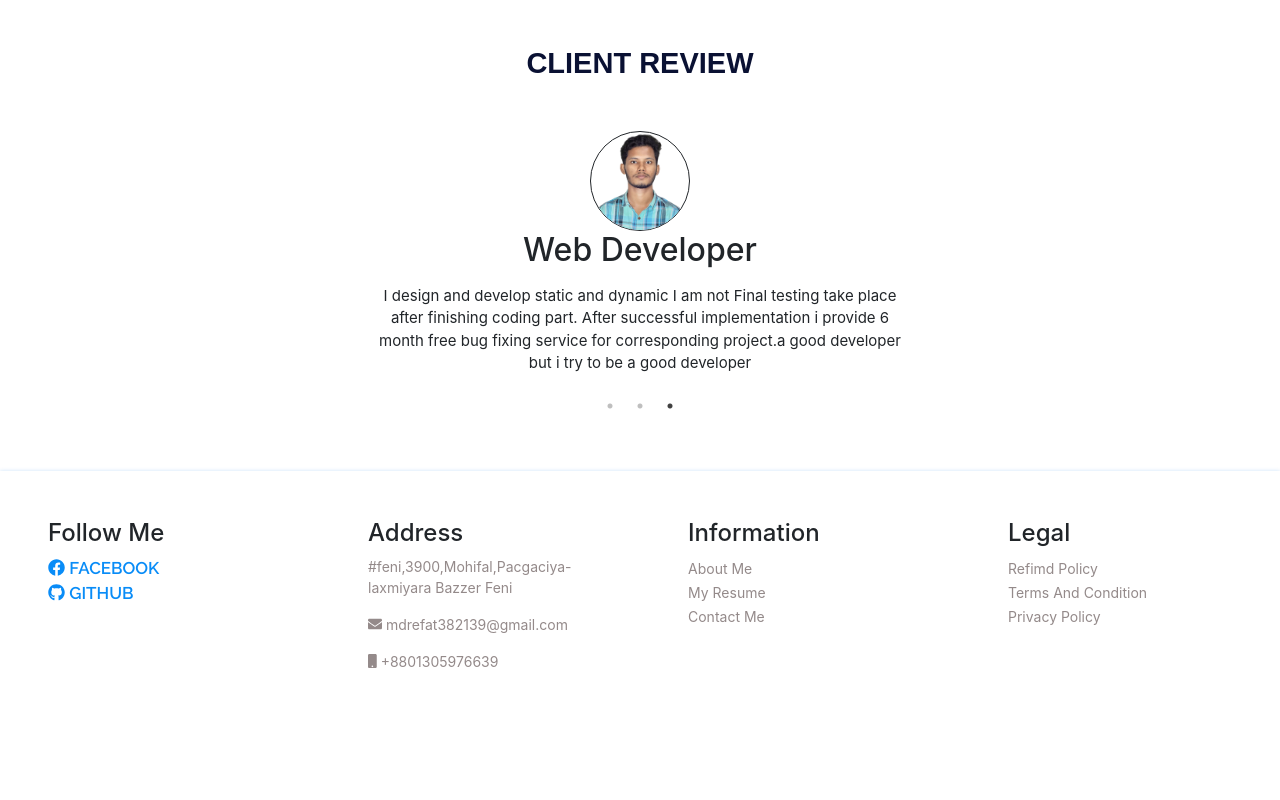
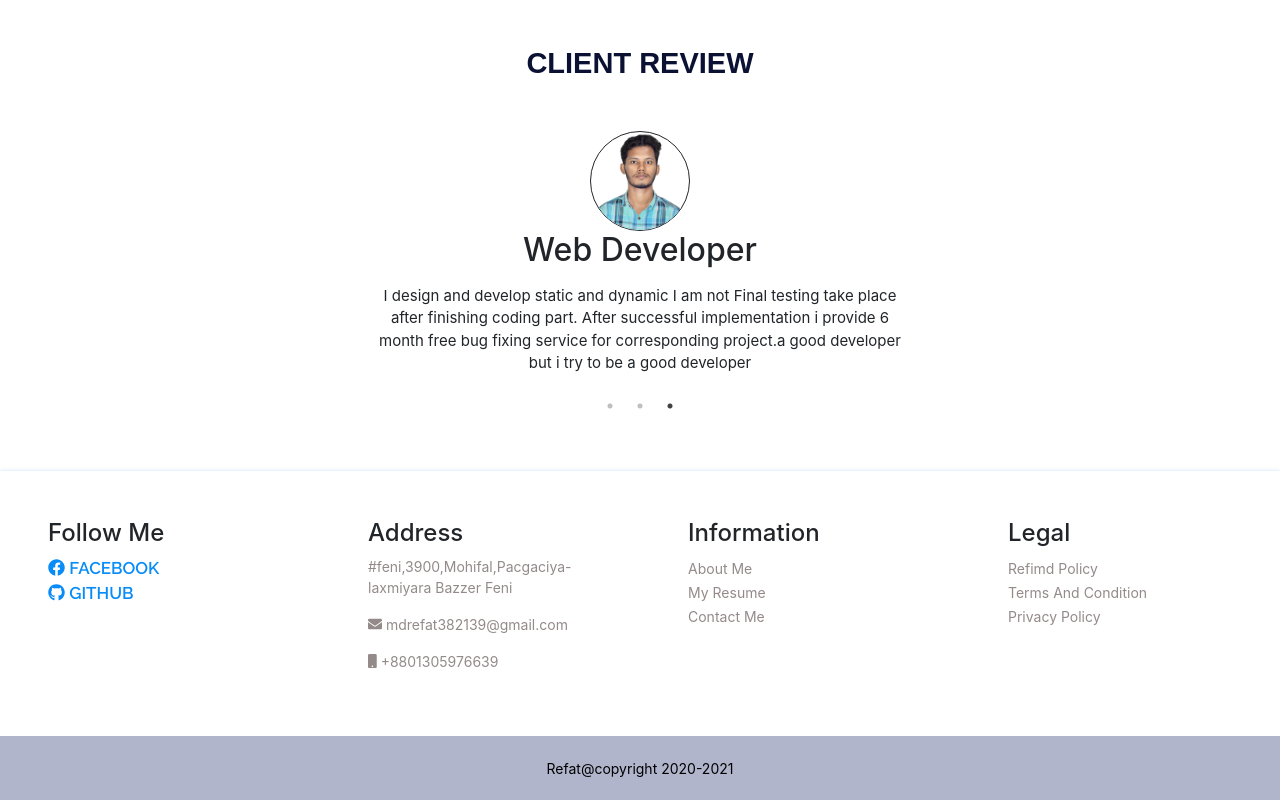
Before and after one commit to Refat5/ReactProject, a React (Create React App) app: page / in a window 1280 px wide. Shown: the part 3883-4683 px from the top of the page. Before the commit the page ends 4619 px from the top, so only its background shows below. Built offline with nearby package versions, Linux system fonts and the light colour scheme; the HTML template or start-up script is replaced by a standard one.

Commit message:
footer section work is finish

```diff
--- a/src/asset/css/custom.css
+++ b/src/asset/css/custom.css
@@ -217,7 +217,7 @@
     width: 100%;
 }
 .courseTitle {
-    font-family: Montserreat,sans-serif;
+    font-family: 'Montserreat',sans-serif;
     font-size: 18px;
     font-weight: 600;
 }
@@ -314,3 +314,21 @@
     font-size: 14px;
     font-weight: 400;
 }
+.footerEnd{
+    padding: 20px 20px 20px 20px;
+    background-color: #b0b5cc;
+}
+.footerEndP{
+    text-decoration: none;
+    color: black;
+    font-size: 14px;
+    font-weight: 400px;
+    font-style:'Montserreat',sans-serif ;
+
+}
+.footerEndP:hover{
+    text-decoration: none;
+    color: #f91818;
+
+
+}
--- a/src/components/Footer/Footer.js
+++ b/src/components/Footer/Footer.js
@@ -49,6 +49,11 @@ class Footer extends Component{
                     </Row>
 
                 </Container>
+
+                <Container fluid={true} className="text-center footerEnd">
+                    <a href="#" className="footerEndP">Refat@copyright 2020-2021</a>
+
+                </Container>
                 </Fragment>
         );
        }
```
